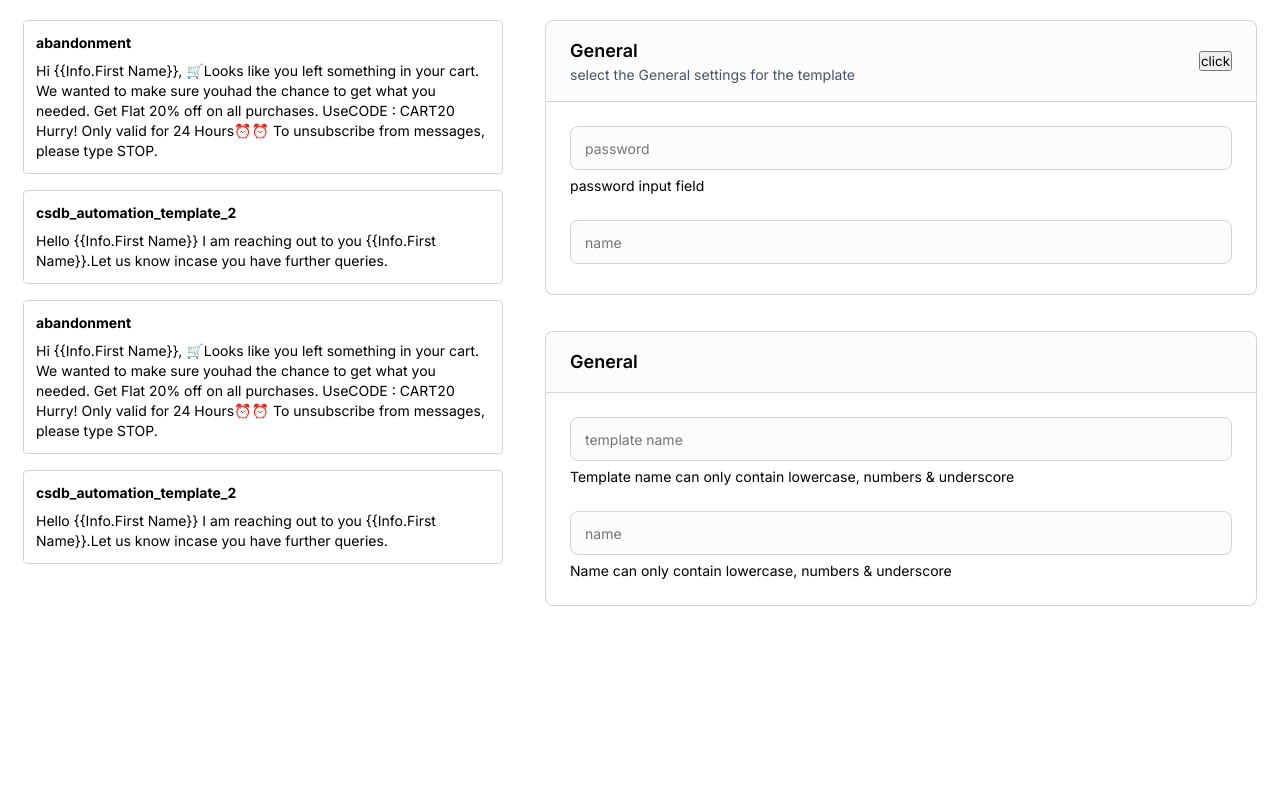
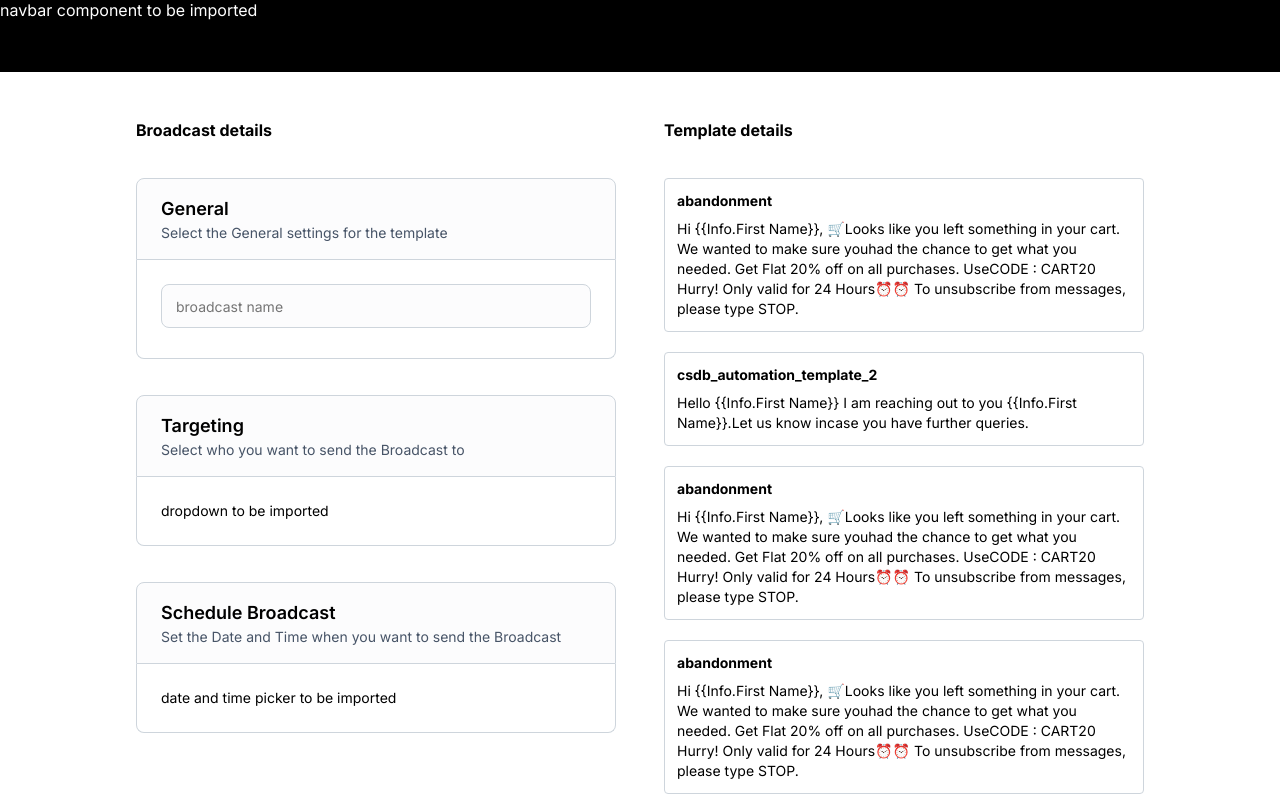
Before and after one commit to HxshPatil/whatsapp_comp_new, a React (Create React App) app: page / in a window 1280 px wide. Shown: the top 800 px of the page. Built offline with nearby package versions, Linux system fonts and the light colour scheme.

Commit message:
comp_app is the page

```diff
--- a/public/index.html
+++ b/public/index.html
@@ -27,7 +27,7 @@
       work correctly both with client-side routing and a non-root public URL.
       Learn how to configure a non-root public URL by running `npm run build`.
     -->
-    <title>React App</title>
+    <title>local</title>
   </head>
   <body>
     <noscript>You need to enable JavaScript to run this app.</noscript>
--- a/src/App.css
+++ b/src/App.css
@@ -19,9 +19,3 @@
   align-items: center;
   gap: 36px;
 }
-
-.box-container {
-  display: flex;
-  flex-direction: column;
-  gap: 16px;
-}
--- a/src/App.js
+++ b/src/App.js
@@ -4,26 +4,32 @@ import TextWithTitle from "./components/text_with_title/text_with_title";
 import Input from "./components/input/input";
 import Container from "./components/containers/container";
 import Header from "./components/header/header";
+import Text from "./components/text/text";
 
 function App() {
   const [contentList, setContentList] = useState([
     {
+      id: 1,
       title: "abandonment",
       text: "Hi {{Info.First Name}}, 🛒Looks like you left something in your cart. We wanted to make sure youhad the chance to get what you needed. Get Flat 20% off on all purchases. UseCODE : CART20 Hurry! Only valid for 24 Hours⏰⏰ To unsubscribe from messages, please type STOP.",
     },
     {
+      id: 2,
       title: "csdb_automation_template_2",
       text: "Hello {{Info.First Name}} I am reaching out to you {{Info.First Name}}.Let us know incase you have further queries.",
     },
-    {
-      title: "abandonment",
-      text: "Hi {{Info.First Name}}, 🛒Looks like you left something in your cart. We wanted to make sure youhad the chance to get what you needed. Get Flat 20% off on all purchases. UseCODE : CART20 Hurry! Only valid for 24 Hours⏰⏰ To unsubscribe from messages, please type STOP.",
-    },
-    {
-      title: "csdb_automation_template_2",
-      text: "Hello {{Info.First Name}} I am reaching out to you {{Info.First Name}}.Let us know incase you have further queries.",
-    },
+    { title: "Pontiac", text: "Grand Prix", id: 3 },
+    { title: "Chevrolet", text: "Camaro", id: 4 },
+    { title: "Dodge", text: "Viper", id: 5 },
+    { title: "Chevrolet", text: "Silverado 1500", id: 6 },
+    { title: "Nissan", text: "Frontier", id: 7 },
+    { title: "Mitsubishi", text: "Galant", id: 8 },
+    { title: "Volkswagen", text: "Golf III", id: 9 },
+    { title: "GMC", text: "Sonoma Club Coupe", id: 10 },
   ]);
+
+  const [search, setSearch] = useState("");
+  // console.log(search);
 
   // const addContent = () => {
   //   setContentList([
@@ -39,9 +45,19 @@ function App() {
     <div className="App">
       {/* <button onClick={addContent}>Add Content</button> */}
       <div className="box-container">
-        {contentList.map((content, index) => (
-          <TextWithTitle key={index} content={content} />
-        ))}
+        <form>
+          <input onChange={(e) => setSearch(e.target.value)}></input>
+        </form>
+        <Text textbox_text={"Template details"} />
+        {contentList
+          .filter((content) => {
+            return search.toLowerCase() === ""
+              ? content
+              : content.text.toLowerCase().includes(search)||content.title.toLowerCase().includes(search);
+          })
+          .map((content) => (
+            <TextWithTitle key={content.id} content={content} />
+          ))}
       </div>
       <div className="containers-container">
         <Container
--- /dev/null
+++ b/src/comp_app/comp_app.css
@@ -0,0 +1,43 @@
+.page-wrapper {
+    height: 1080px;
+    /* width: 1920px; */
+    width:100%;
+    display:grid;
+    justify-content: center;
+}
+
+.navbar-dummy {
+    height: 72px;
+    width: 100%;
+    background-color: black;
+    color: white;
+}
+
+.components-container {
+    /* width: 1008px; */
+    height: fit-content;
+    padding-top: calc(120px - 72px);
+    display: flex;
+    flex-direction: row;
+    left: 456px;
+    gap: 48px;
+}
+
+.box-container{
+    display: flex;
+    flex-direction: column;
+    gap: 38px;
+    width:480px;
+  }
+
+  .boxA-content{
+    display: flex;
+    flex-direction: column;
+    gap: 36px;
+  }
+
+  .boxB-content{
+    display: flex;
+    flex-direction: column;
+    gap: 20px;
+  }
--- /dev/null
+++ b/src/comp_app/comp_app.js
@@ -0,0 +1,154 @@
+import React, { useState } from "react";
+import "./comp_app.css";
+import TextWithTitle from "../components/text_with_title/text_with_title";
+import Input from "../components/input/input";
+import Container from "../components/containers/container";
+import Header from "../components/header/header";
+import Text from "../components/text/text";
+
+function Comp_app() {
+  const [contentList, setContentList] = useState([
+    {
+      id: 1,
+      title: "abandonment",
+      text: "Hi {{Info.First Name}}, 🛒Looks like you left something in your cart. We wanted to make sure youhad the chance to get what you needed. Get Flat 20% off on all purchases. UseCODE : CART20 Hurry! Only valid for 24 Hours⏰⏰ To unsubscribe from messages, please type STOP.",
+    },
+    {
+      id: 2,
+      title: "csdb_automation_template_2",
+      text: "Hello {{Info.First Name}} I am reaching out to you {{Info.First Name}}.Let us know incase you have further queries.",
+    },
+    {
+      id: 3,
+      title: "abandonment",
+      text: "Hi {{Info.First Name}}, 🛒Looks like you left something in your cart. We wanted to make sure youhad the chance to get what you needed. Get Flat 20% off on all purchases. UseCODE : CART20 Hurry! Only valid for 24 Hours⏰⏰ To unsubscribe from messages, please type STOP.",
+    },
+    {
+      id: 4,
+      title: "abandonment",
+      text: "Hi {{Info.First Name}}, 🛒Looks like you left something in your cart. We wanted to make sure youhad the chance to get what you needed. Get Flat 20% off on all purchases. UseCODE : CART20 Hurry! Only valid for 24 Hours⏰⏰ To unsubscribe from messages, please type STOP.",
+    },
+    {
+      id: 5,
+      title: "abandonment",
+      text: "Hi {{Info.First Name}}, 🛒Looks like you left something in your cart. We wanted to make sure youhad the chance to get what you needed. Get Flat 20% off on all purchases. UseCODE : CART20 Hurry! Only valid for 24 Hours⏰⏰ To unsubscribe from messages, please type STOP.",
+    },
+    {
+      id: 6,
+      title: "abandonment",
+      text: "Hi {{Info.First Name}}, 🛒Looks like you left something in your cart. We wanted to make sure youhad the chance to get what you needed. Get Flat 20% off on all purchases. UseCODE : CART20 Hurry! Only valid for 24 Hours⏰⏰ To unsubscribe from messages, please type STOP.",
+    },
+    // { title: "Nissan", text: "Frontier", id: 7 },
+    // { title: "Mitsubishi", text: "Galant", id: 8 },
+    // { title: "Volkswagen", text: "Golf III", id: 9 },
+    // { title: "GMC", text: "Sonoma Club Coupe", id: 10 },
+  ]);
+
+  const [search, setSearch] = useState("");
+  return (
+    <div>
+      <div className="navbar-dummy">navbar component to be imported</div>
+      <div className="page-wrapper">
+        <div className="components-container">
+          <div className="box-container">
+            <div className="boxA-header">
+              <Text textbox_text={"Broadcast details"} />
+            </div>
+            <div className="boxA-content">
+              <Container
+                left_header={
+                  <Header
+                    title={"General"}
+                    text={"Select the General settings for the template"}
+                  />
+                }
+                //   right_header={<button>click</button>}
+                content={
+                  <>
+                    <Input
+                      // helperText={"password input field"}
+                      // pattern={
+                      //   "^([A-Za-z]{1,20})([ ]{0,1})([A-Za-z]{1,20})?([ ]{0,1})?([A-Za-z]{1,20})$"
+                      // }
+                      type={"text"}
+                      placeholder={"broadcast name"}
+                    />
+                  </>
+                }
+              />
+              <Container
+                left_header={
+                  <Header
+                    title={"Targeting"}
+                    text={"Select who you want to send the Broadcast to"}
+                  />
+                }
+                //   right_header={<button>click</button>}
+                content={
+                  <>
+                    {/* <Input
+                    helperText={"password input field"}
+                    pattern={
+                      "^([A-Za-z]{1,20})([ ]{0,1})([A-Za-z]{1,20})?([ ]{0,1})?([A-Za-z]{1,20})$"
+                    }
+                    type={"text"}
+                    placeholder={"broadcast name"}
+                  /> */}
+                    dropdown to be imported
+                  </>
+                }
+              />
+              <Container
+                left_header={
+                  <Header
+                    title={"Schedule Broadcast"}
+                    text={
+                      "Set the Date and Time when you want to send the Broadcast"
+                    }
+                  />
+                }
+                //   right_header={<button>click</button>}
+                content={
+                  <>
+                    {/* <Input
+                    // helperText={"password input field"}
+                    // pattern={
+                    //   "^([A-Za-z]{1,20})([ ]{0,1})([A-Za-z]{1,20})?([ ]{0,1})?([A-Za-z]{1,20})$"
+                    // }
+                    type={"text"}
+                    placeholder={"broadcast name"}
+                  /> */}
+                    date and time picker to be imported
+                  </>
+                }
+              />
+            </div>
+          </div>
+
+          <div className="box-container">
+            <div className="boxB-header">
+              <Text textbox_text={"Template details"} />
+            </div>
+            {/* <form>
+            <input onChange={(e) => setSearch(e.target.value)}></input>
+            </form> */}
+            <div className="boxB-content">
+              {contentList
+                .filter((content) => {
+                  return search.toLowerCase() === ""
+                    ? content
+                    : content.text.toLowerCase().includes(search) ||
+                        content.title.toLowerCase().includes(search);
+                })
+                .map((content) => (
+                  <TextWithTitle key={content.id} content={content} />
+                ))}
+            </div>
+          </div>
+        </div>
+      </div>
+    </div>
+  );
+}
+
+export default Comp_app;
--- a/src/components/containers/container.css
+++ b/src/components/containers/container.css
@@ -1,5 +1,5 @@
 .container {
-    width: 712px;
+    width: 100%;
     height: fit-content;
     font-size: 14px;
     font-weight: 400;
--- a/src/components/input/input.css
+++ b/src/components/input/input.css
@@ -1,7 +1,7 @@
 .input-wrapper {
   display: flex;
   flex-direction: column;
-  gap: 6px;
+  /* gap: 6px; */
 }
 
 .input_container {
@@ -39,7 +39,7 @@ input:focus::placeholder {
   border: 1px solid #ced5dc;
   display: block;
   width: 100%;
-  min-width: 432px;
+  /* min-width: 432px; */
   height: 44px;
   gap: 8px;
 }
@@ -52,4 +52,5 @@ input:focus::placeholder {
 
 .spec {
   line-height: 20px;
+  padding-top: 6px;
 }
--- /dev/null
+++ b/src/components/text/text.css
@@ -0,0 +1,7 @@
+.text-container{
+font-size: 18px;
+font-weight: 600;
+line-height: 28px;
+letter-spacing: 0em;
+text-align: left;
+}
--- /dev/null
+++ b/src/components/text/text.js
@@ -0,0 +1,9 @@
+import React from 'react'
+
+function Textbox({textbox_text}) {
+  return (
+    <div className="text-container"><b>{textbox_text}</b></div>
+  )
+}
+
+export default Textbox;
--- a/src/components/text_with_title/text_with_title.css
+++ b/src/components/text_with_title/text_with_title.css
@@ -4,7 +4,8 @@
     font-weight: 400;
     line-height: 20px;
     text-align: left;
-    width: 480px;
+    /* width: 480px; */
+    width:100%;
     height: fit-content;
     border-radius: 4px;
     border: 1px solid #ced5dc;
--- a/src/index.js
+++ b/src/index.js
@@ -3,11 +3,12 @@ import ReactDOM from 'react-dom/client';
 import './index.css';
 import App from './App';
 import reportWebVitals from './reportWebVitals';
+import Comp_app from './comp_app/comp_app';
 
 const root = ReactDOM.createRoot(document.getElementById('root'));
 root.render(
   <React.StrictMode>
-    <App />
+    <Comp_app/>
   </React.StrictMode>
 );
 
```
